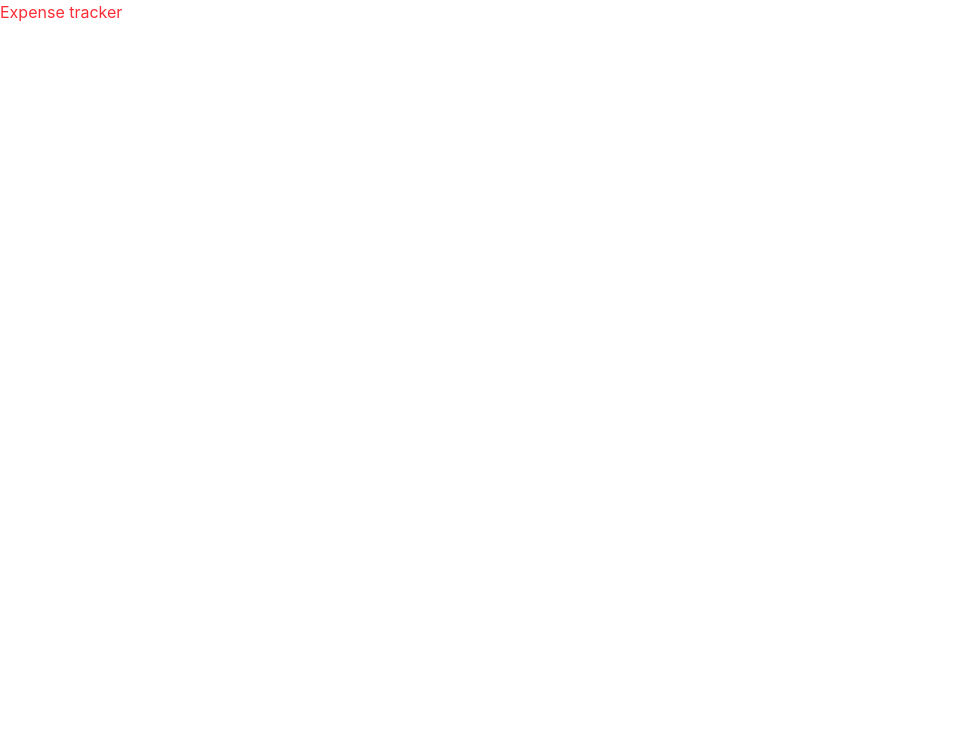
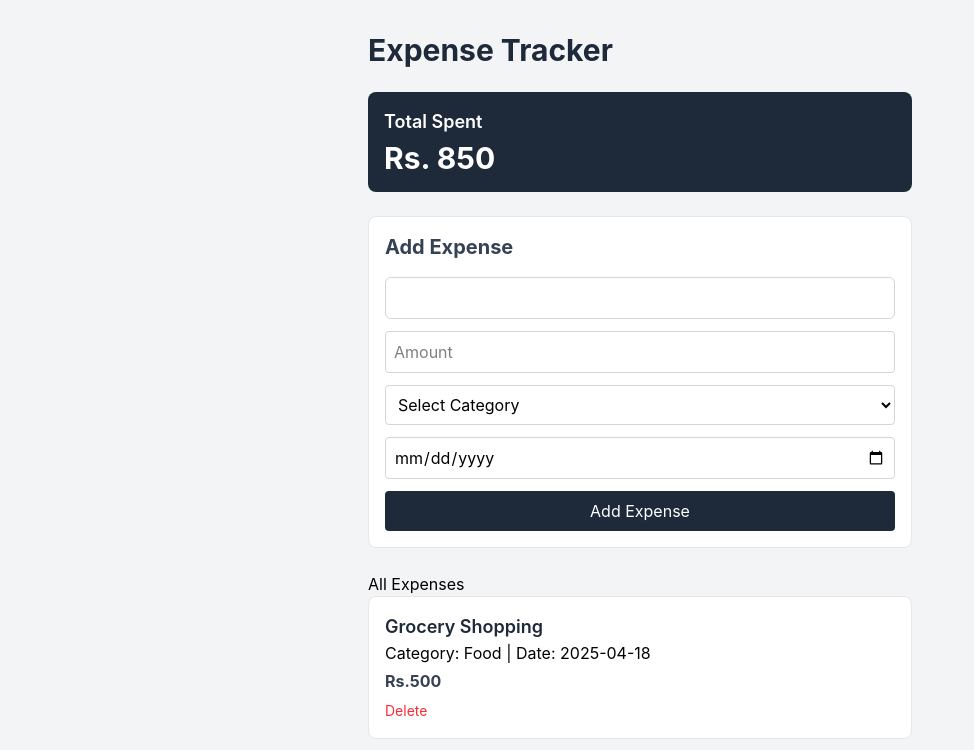
Before and after one commit to prafisa/Expense-Tracker-A, a React (Vite) app: page / in a window 1280 px wide. Shown: the top 750 px of the page, without its empty margins (0-974 px from the left). Built offline with nearby package versions, Linux system fonts and the light colour scheme.

Commit message:
expense tracker UI

```diff
--- a/src/App.jsx
+++ b/src/App.jsx
@@ -1,8 +1,8 @@
+import ExpensePage from "./pages/ExpensePage";
+
 function App() {
   return (
-    <>
-      <p className='text-red-500'>Expense tracker</p>
-    </>
+        <ExpensePage/>
   );
 }
 
--- /dev/null
+++ b/src/components/ExpenseCard.jsx
@@ -0,0 +1,12 @@
+function ExpenseCard({expense}){
+    return(
+        <div className=" bg-white border border-gray-200 rounded-lg p-4 mb-3">
+            <h3 className="text-lg font-semibold text-gray-800">{expense.title}</h3>
+            <p className="text=sm text-500 ">Category: {expense.category} | Date: {expense.date}</p>
+            <p className="text-base font-bold text-gray-700 mt-1"> Rs.{expense.amount}</p>
+            <button className="mt-2 text-sm text-red-500  hover:text-red-700">Delete</button>
+        </div>
+
+    );
+}
+export default ExpenseCard;
--- /dev/null
+++ b/src/components/ExpenseForm.jsx
@@ -0,0 +1,33 @@
+function ExpenseForm(){
+    return  (
+        <div className="bg-white border border-gray-200 rounded-lg p-4 mb-6">
+            <h2 className="text-xl font-bold text-gray-700 mb-4">Add Expense</h2>
+            <input
+                type="text"
+                place holder="Title"
+                className="w-full border border-gray-300 rounded-md p-2 mb-3"
+             />
+           <input
+                type="number"
+                placeholder="Amount"
+                className="w-full border border-gray-300 rounded p-2 mb-3"
+            />
+            <select className="w-full border border-gray-300 rounded p-2 mb-3">
+                <option value="">Select Category</option>
+                <option value="Food">Food</option>
+                <option value="Transport">Transport</option>
+                <option value="Entertainment">Entertainment</option>
+                <option value="Shopping">Shopping</option>
+                <option value="Other">Other</option>
+            </select>
+            <input
+                type="date"
+                className="w-full border border-gray-300 rounded p-2 mb-3"
+            />
+            <button className="w-full bg-gray-800 text-white rounded p-2 hover:bg-gray-600">
+                Add Expense
+            </button>
+        </div>
+    );
+}
+export default ExpenseForm;
--- /dev/null
+++ b/src/components/ExpenseList.jsx
@@ -0,0 +1,15 @@
+ import ExpenseCard from "./ExpenseCard";
+
+ function ExpenseList({expenses}){
+    return(
+        <div>
+            <h2>All Expenses</h2>
+            {expenses.map((expense)=> (
+                <ExpenseCard key={expense.id} expense={expense}/>
+                // react needs uniqure key for each element in list to optimize rendering and track changes efficiently.
+            ))}
+        </div>
+    );
+ }
+
+ export default ExpenseList;
--- /dev/null
+++ b/src/components/ExpenseSummery.jsx
@@ -0,0 +1,14 @@
+function ExpenseSummery({expenses}){
+    const total = expenses.reduce((sum,expense) => sum + expense.amount,0); //sum starts at 0 and keeps addign each expense amount
+    // loops through all expenses and adds up all the amounts into one total
+
+
+    return(
+        <div className="bg-gray-800 text-white rounded-lg p-4 mb-6">
+            <h2 className="text-lg font-semibold">Total Spent</h2>
+            <p className="text-3xl font-bold mt-1">Rs. {total}</p>
+        </div>
+    );
+
+}
+export default ExpenseSummery;
--- /dev/null
+++ b/src/data/expenses.js
@@ -0,0 +1,8 @@
+const expenses = [
+  {id: 1, title: "Grocery Shopping", amount: 500, category: "Food", date:"2025-04-18"},
+  {id: 2, title: "Bus Ticket", amount: 50, category: "Transport", date:"2025-04-17"},
+  {id: 3, title: "Movie Night", amount: 300, category: "Entertainment", date:"2025-04-16"}
+];
+
+export default expenses;
+// so other files can import this data
--- /dev/null
+++ b/src/pages/ExpensePage.jsx
@@ -0,0 +1,20 @@
+import ExpenseForm from "../components/ExpenseForm";
+import ExpenseList from "../components/ExpenseList";
+import ExpenseSummery from "../components/ExpenseSummery";
+import expenses from "../data/expenses";
+
+function ExpensePage(){
+    return(
+        <div className="min-h-screen bg-gray-100 py-8">
+            <div className="max-w-xl mx-auto px-4">
+                <h1 className="text-3xl font-bold text-gray-800 mb-6">
+                    Expense Tracker
+                </h1>
+                <ExpenseSummery expenses={expenses}/>
+                <ExpenseForm/>
+                <ExpenseList expenses={expenses}/>
+            </div>
+        </div>
+    );
+}
+export default ExpensePage;
```
